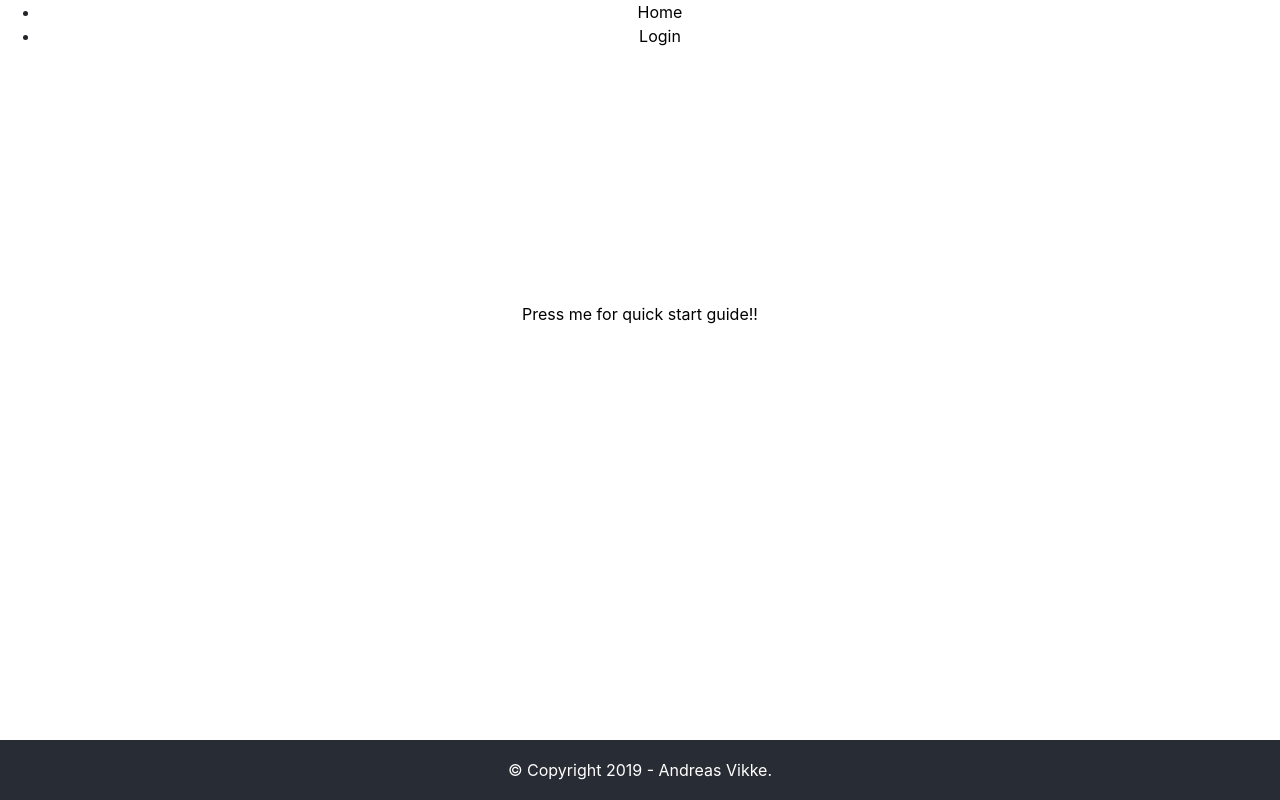
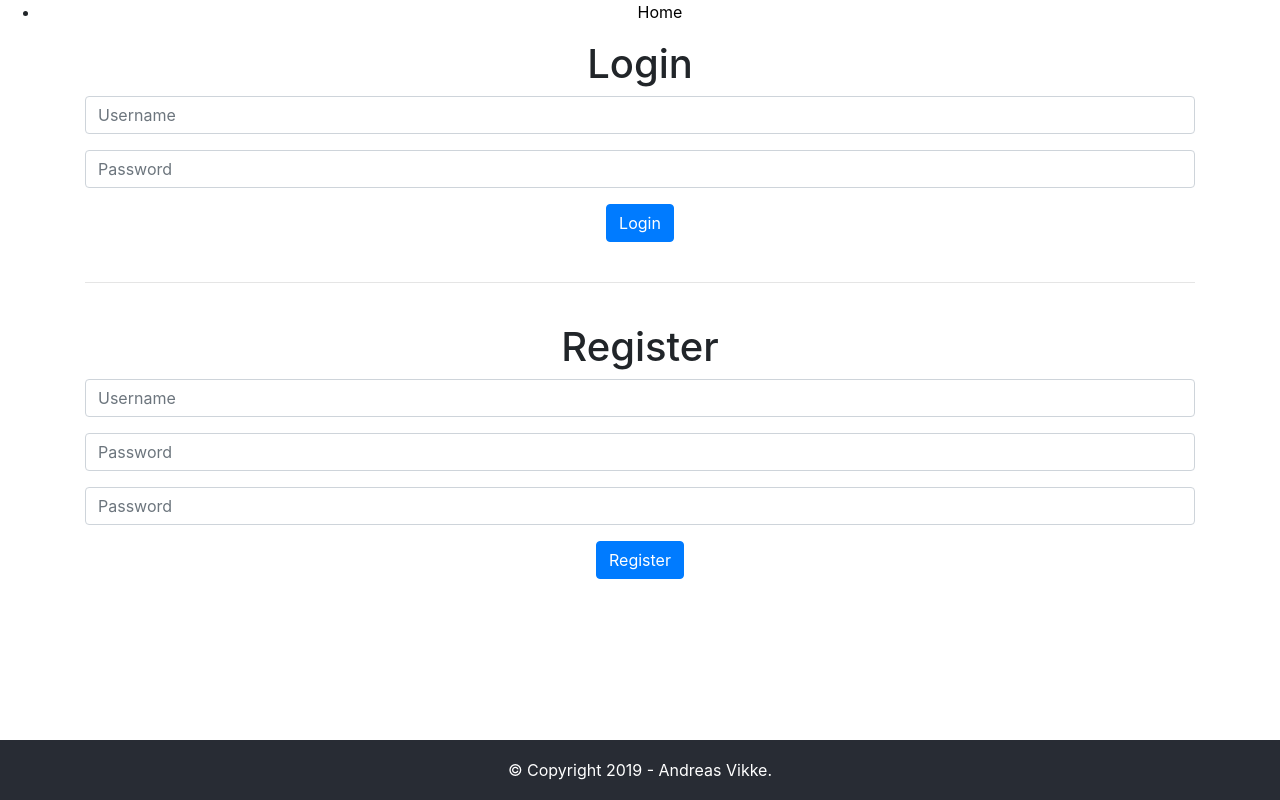
Before and after one commit to AndreasVikke-School/CPH-Business-Exam, a React (Create React App) app in the folder Frontend/: page / in a window 1280 px wide. Built offline with nearby package versions, Linux system fonts and the light colour scheme; no server answers; the HTML template or start-up script is replaced by a standard one.

Commit message:
Changed Sites

```diff
--- a/Frontend/src/App.js
+++ b/Frontend/src/App.js
@@ -10,8 +10,7 @@ function App() {
       <Router>
         <Header />
         <Switch>
-          <Route exact path={URLSettings.getURL("Home")}> <Welcome /> </Route>
-          <Route path={URLSettings.getURL("Login")}> <LoginForm /> </Route>
+          <Route exact path={URLSettings.getURL("Home")}> <LoginForm /> </Route>
           <Route path={URLSettings.getURL("ProductDetails", "name")}> <LoginForm page="productDetails" /> </Route>
           <Route path={URLSettings.getURL("NoMatch")}> <NoMatch /> </Route>
         </Switch>
@@ -25,7 +24,6 @@ const Header = () => {
   return (
     <ul className="header">
       <li><NavLink activeClassName="active" exact to={URLSettings.getURL("Home")}>Home</NavLink></li>
-      <li><NavLink activeClassName="active" to={URLSettings.getURL("Login")}>Login</NavLink></li>
     </ul>
   )
 }
@@ -42,13 +40,4 @@ const Footer = () => {
 
 const NoMatch = () => <div>No match!</div>
 
-//If Welcome function reaches about 10 lines of code place the function in separate file.
-function Welcome() {
-  return (
-    <div className="d-flex justify-content-center align-items-center link">
-      <a href="https://github.com/AndreasVikke/CPH-Business-Exam">Press me for quick start guide!!</a>
-    </div>
-  )
-}
-
 export default App;
--- a/Frontend/src/Pages/RecipeDetails.js
+++ b/Frontend/src/Pages/RecipeDetails.js
@@ -13,7 +13,7 @@ function RecipeDetails() {
 
     return (
         <div className="container">
-            <Link to="/login" className="btn btn-primary">Back</Link>
+            <Link to="/" className="btn btn-primary">Back</Link>
             <Row>
                 <Col sm={12}>
                     <h1>{recipe.id} - {recipe.prep_time}</h1>
```
